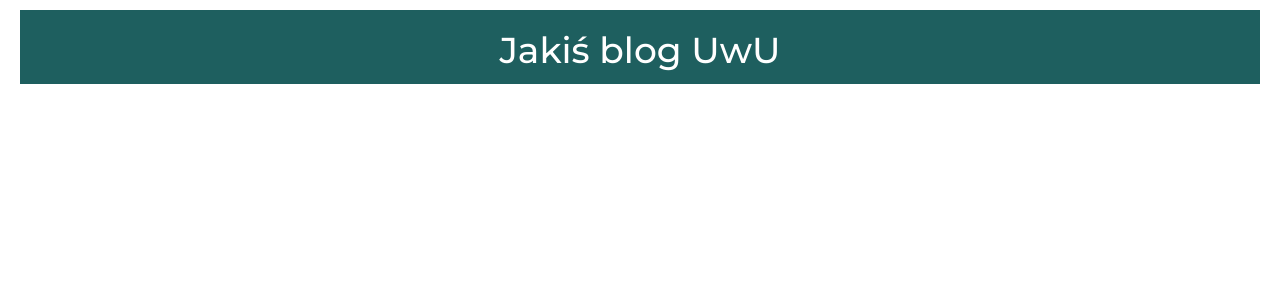
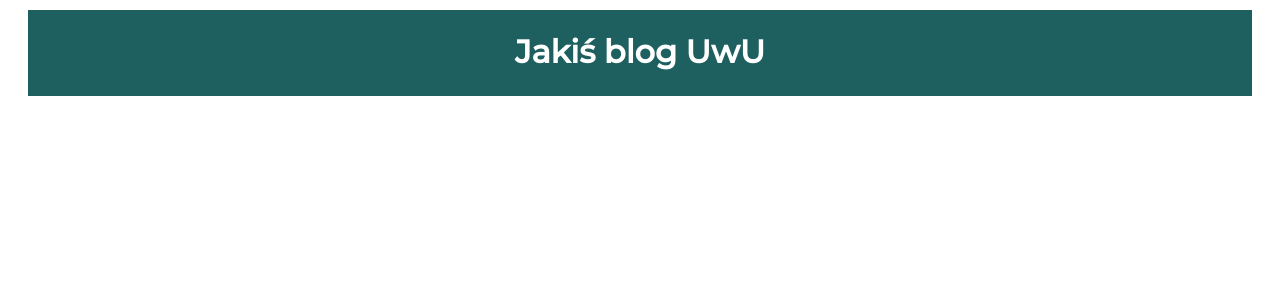
Before and after one commit to wr0belek/my-first-blog, a Django app: page / in a window 1280 px wide. Shown: the top 300 px of the page. Run offline with Django 4.2, Linux system fonts and the light colour scheme; data that the repository does not hold is empty; some libraries are stand-ins or nearby versions.

Commit message:
CSS po raz trzeci

```diff
--- a/blog/static/css/blog.css
+++ b/blog/static/css/blog.css
@@ -16,7 +16,10 @@ h1 a {
     color: white;
 }
 
-.date {
+a {
+    text-decoration: none;
+}
+.date_l {
     text-align: right;
 }
 
--- a/blog/templates/blog/base.html
+++ b/blog/templates/blog/base.html
@@ -2,8 +2,8 @@
 <html>
     <head>
         <title>Django Girls blog</title>
-        <link rel="stylesheet" href="//maxcdn.bootstrapcdn.com/bootstrap/3.2.0/css/bootstrap.min.css">
-        <link rel="stylesheet" href="//maxcdn.bootstrapcdn.com/bootstrap/3.2.0/css/bootstrap-theme.min.css">
+        <!--<link rel="stylesheet" href="//maxcdn.bootstrapcdn.com/bootstrap/3.2.0/css/bootstrap.min.css">
+        <link rel="stylesheet" href="//maxcdn.bootstrapcdn.com/bootstrap/3.2.0/css/bootstrap-theme.min.css">-->
         <link rel="stylesheet" href="{% static 'css/blog.css' %}">
         <link rel="preconnect" href="https://fonts.googleapis.com">
         <link rel="preconnect" href="https://fonts.gstatic.com" crossorigin>
@@ -11,7 +11,7 @@
     </head>
     <body>
         <div class = "header">
-            <h1><a href="/">Jakiś blog UwU</a></h1>
+            <h1><a href="/" style = "text-decoration: none">Jakiś blog UwU</a></h1>
         </div>
 
         <div class = "content cont">
--- a/blog/templates/blog/post_list.html
+++ b/blog/templates/blog/post_list.html
@@ -4,7 +4,7 @@
 {% block content %}
     {%for post in posts%}
         <div>
-            <h2><a href = "{% url 'post_detail' pk=post.pk %}">{{post.title}}</a></h2>
+            <h2><a href = "{% url 'post_detail' pk=post.pk %}" style = "text-decoration: none; color: #034727;">{{post.title}}</a></h2>
             <p>{{post.text|linebreaksbr}}</p>
             <div class = "date">
                 <i>{{post.published_date}}</i>
```
